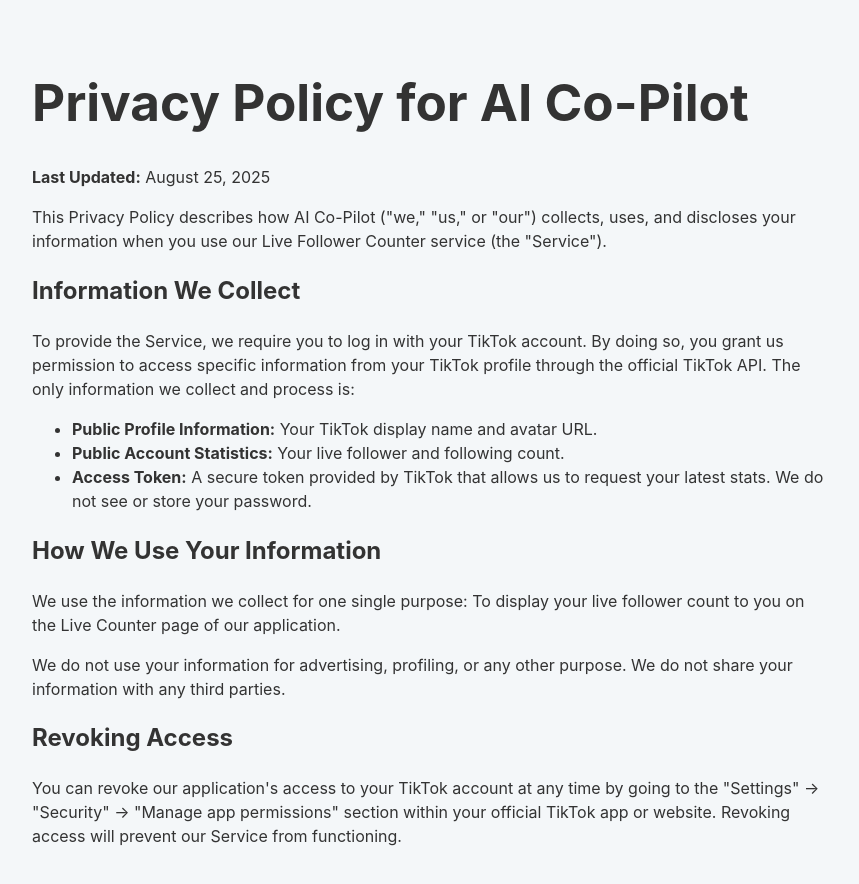
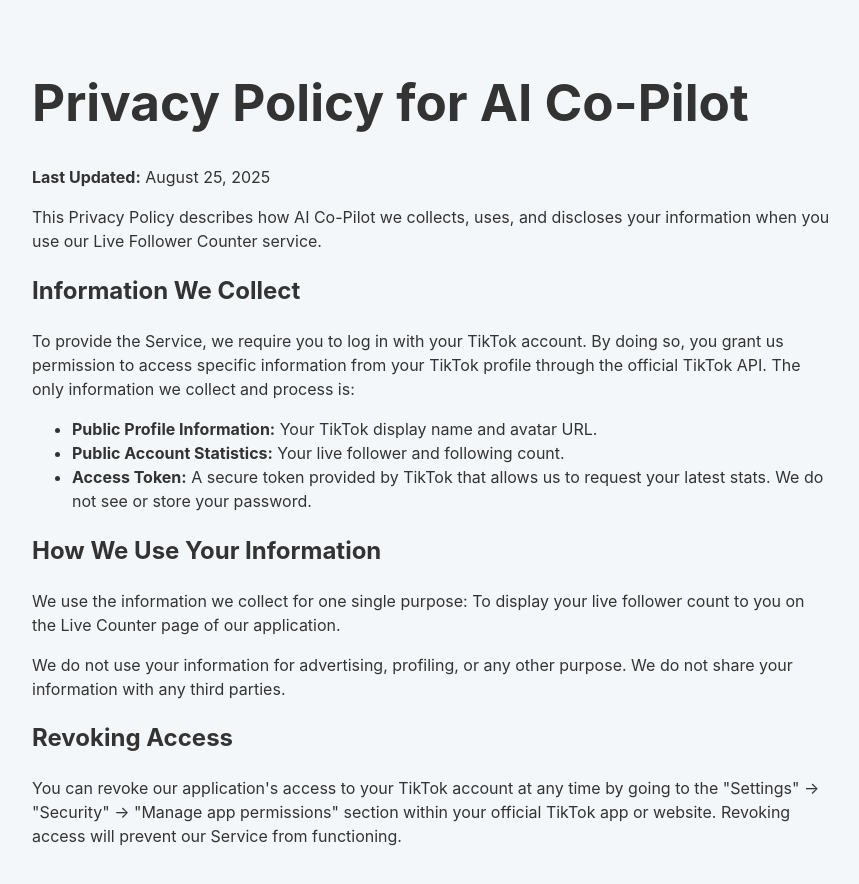
Before and after one commit to malookshah4/followers-counter-app, a React (Vite) app in the folder packages/frontend/: page /privacy in a window 1280 px wide. Shown: the top 884 px of the page, without its empty margins (8-867 px from the left). Built offline with nearby package versions, Linux system fonts and the light colour scheme; no server answers.

Commit message:
fix: Final update before send for review

```diff
--- a/packages/frontend/src/pages/PrivacyPolicyPage.jsx
+++ b/packages/frontend/src/pages/PrivacyPolicyPage.jsx
@@ -5,7 +5,7 @@
     <div style={{ padding: '20px', maxWidth: '800px', margin: 'auto' }}>
       <h1>Privacy Policy for AI Co-Pilot</h1>
       <p><strong>Last Updated:</strong> August 25, 2025</p>
-      <p>This Privacy Policy describes how AI Co-Pilot ("we," "us," or "our") collects, uses, and discloses your information when you use our Live Follower Counter service (the "Service").</p>
+      <p>This Privacy Policy describes how AI Co-Pilot we  collects, uses, and discloses your information when you use our Live Follower Counter service.</p>
 
       <h2>Information We Collect</h2>
       <p>To provide the Service, we require you to log in with your TikTok account. By doing so, you grant us permission to access specific information from your TikTok profile through the official TikTok API. The only information we collect and process is:</p>
--- a/packages/frontend/src/pages/TermsOfServicePage.jsx
+++ b/packages/frontend/src/pages/TermsOfServicePage.jsx
@@ -6,7 +6,7 @@
 
       <h1>Terms of Service for AI Co-Pilot</h1>
       <p><strong>Last Updated:</strong> August 25, 2025</p>
-      <p>By using the Live Follower Counter feature ("the Service") provided by AI Co-Pilot ("we," "us," or "our"), you agree to these Terms of Service.</p>
+      <p>By using the Live Follower Counter feature provided by AI Co-Pilot we, you agree to these Terms of Service.</p>
 
       <h2>1. Description of Service</h2>
       <p>The Service is a tool that allows you to view a real-time display of your own public follower count from your TikTok account. To use the Service, you must authorize the application through the official TikTok login system.</p>
```
